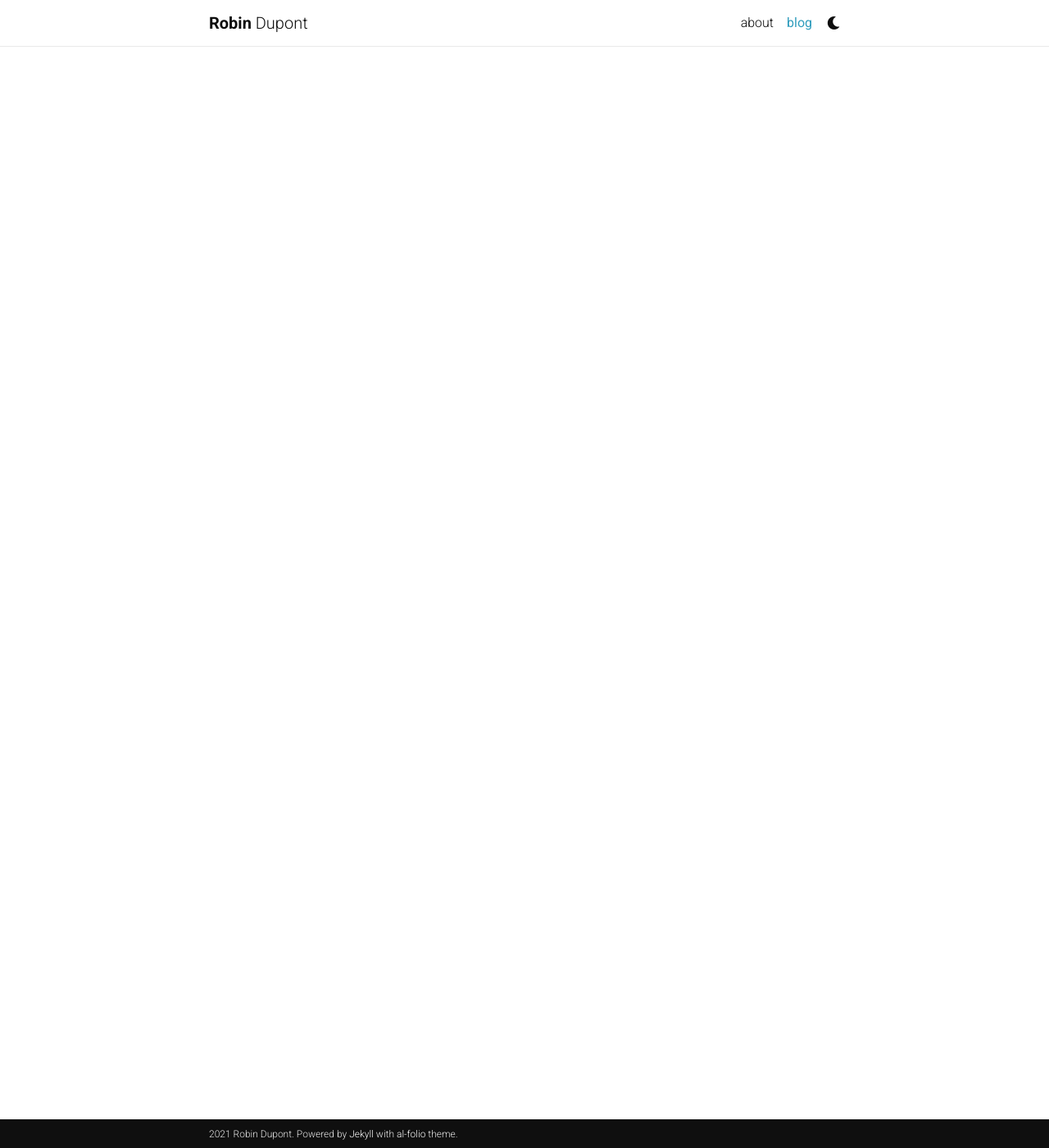
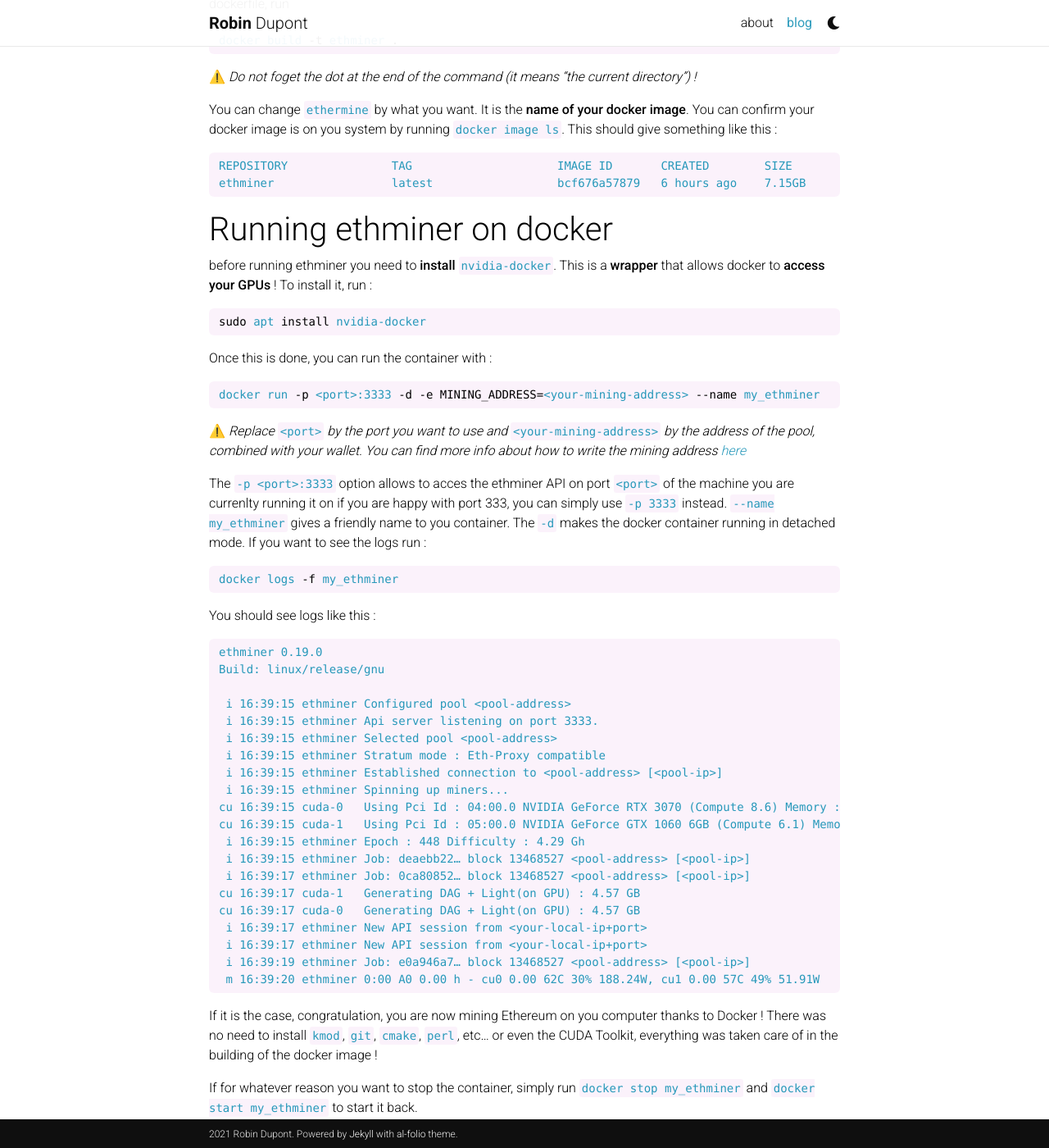
Before and after one commit to N0ciple/n0ciple.github.io, a Jekyll site: the page built from _posts/2021-10-21-ethereum-mining-with-docker.md, in a window 1280 px wide and 1400 px high, scrolled down 3931 px. Shown: the whole window at 82% size. Built offline with Jekyll 4.4.1, drawn with Linux system fonts in a browser that asks for light colours; nearby versions of some CDN libraries; comment, search, counter and statistics services are not loaded; a style sheet for code colours, icons or effects is not loaded; some of the changed text lies outside the part shown.

Commit message:
complete eth-docker post

````diff
--- a/_posts/2021-10-21-ethereum-mining-with-docker.md
+++ b/_posts/2021-10-21-ethereum-mining-with-docker.md
@@ -15,7 +15,24 @@
 
 # Creating the Dockerfile
 
-In order to build our docker container we are going to write a `Dockerfile`  that will contain all the instruction to create the docker image. The original building instructions specific to ethminer can be found on the [`docs/BUILD.md`](https://github.com/ethereum-mining/ethminer/blob/master/docs/BUILD.md) file of the ethermine repo.
+First, let's create a directory to work in, I will call it `ethminer-docker`. In our folder we will first create a script to launch ethminer. Create a file `mining.sh` and write the following script:
+
+```bash
+ethminer --HWMON 2 \
+         -P $MINING_ADDRESS \
+         --api-bind 0.0.0.0:3333
+```
+`--HWMON 2` Enable harware monitoring \
+`-P $MINING_ADDRESS` Uses an environment variable to store the pool address + wallet \
+`--api-bind 0.0.0.0:3333` Enable the API on port 3333. There is no need to change the port, since we can expose a different port to the host with docker.
+
+Your folder structure should now look like this:
+```
+ethminer-docker
+└── mining.sh
+```
+
+Now, in order to build our docker container we are going to write a file called `Dockerfile` that will contain all the instruction to create the docker image. The original building instructions specific to ethminer can be found on the [`docs/BUILD.md`](https://github.com/ethereum-mining/ethminer/blob/master/docs/BUILD.md) file of the ethermine repo.
 
 In our Dockerfile, we first start by writing the following line that allows us to use a premade image from Nvidia containing the drivers as a base image, on top of which we will install the drivers. As you can see here our docker image will have the driver version `460.73.01`.
 
@@ -58,16 +75,21 @@
 Once the modification of the Hunter `config.cmake` file is done, we generate the build configuration with 4 flags. `-DETHASHCL=OFF` **disable OpenCL**, since it is for AMD GPUs. However, ethminer is able to mine on both AMD and Nvidia GPUs at the same time. So if you want to mine Ethereum on such a hardware configuration, enable OpenCL with `-DETHASHCL=ON`. `-DAPICORE=ON` Enables the API (more details on that later). `-DETHASHCUDA=ON` makes sure **CUDA support is enabled**. And finally `-DBINKERN=OFF` prevent the installation of AMD binary kernels (once again, enable if you want to use AMD GPUs).\
 Once this is done we actually build ethminer, then install it (so that it is in our `$PATH`). and finally **delete the repo directory** as we do not need any of these files anymore.\
 
-Now we **expose port `3333`** (or any other port that you want to use) to access the API. The API is a **simple web page** with a few statistics such as the list of the GPUs, their temperature, fan speed and hash rate. This is helpful since we can **easily access all these informations** without having to look at the **docker logs**.
+Now we **expose port `3333`** (or any other port that you want to use, but make sure that this is the same port as the one in your `mining.sh` script) to access the API. The API is a **simple web page** with a few statistics such as the list of the GPUs, their temperature, fan speed and hash rate. This is helpful since we can **easily access all these informations** without having to look at the **docker logs**.
 ```Dockerfile
 EXPOSE 3333
 ```
 Example of the ethminer API :
 <img alt="Example of ethminer API" class="img-fluid rounded " src="{{ site.baseurl }}/assets/img/blog/ethminer_api_example.png" data-zoomable>
 
-Finally we have to **overrive** our base image entrypoint by adding a **new one** !
+We need to copy our mining script in the `/` directory of you docker image.
 ```Dockerfile
-ENTRYPOINT ["bash"]
+COPY mining.sh .
+```
+
+Finally we have to **overrive** our base image entrypoint by adding a **new one**  which will **launch our mining script**!
+```Dockerfile
+ENTRYPOINT [ "bash", "mining.sh" ]
 ```
 
 The final Dockerfile is named `Dockerfile` (no extension) and contains the following :
@@ -95,7 +117,16 @@
 
 EXPOSE 3333
 
-ENTRYPOINT [ "bash" ]
+COPY mining.sh .
+
+ENTRYPOINT [ "bash", "mining.sh" ]
+```
+
+Your folder structure should now look like this:
+```
+ethminer-docker
+├── Dockerfile
+└── mining.sh
 ```
 
 # Building our Docker image
@@ -133,12 +151,40 @@
 ```
 Once this is done, you can run the container with :
 ```bash
-docker run -p 3333 -d --name my_ethminer ethminer <your ethminer command>
+docker run -p <port>:3333 -d -e MINING_ADDRESS=<your-mining-address> --name my_ethminer
 ```
-⚠️ _Replace_ `<your ethminer command>` _by the command you use to start ethminer with the mining options._
+⚠️ _Replace_ `<port>` _by the port you want to use and_ `<your-mining-address>` _by the address of the pool, combined with your wallet. You can find more info about how to write the mining address [here](https://github.com/ethereum-mining/ethminer/blob/master/docs/POOL_EXAMPLES_ETH.md)_
 
-The `-p 3333` option allows to acces the ethminer API on port 3333 of the machine you are currenlty running it on. `--name my_ethminer` gives a friendly name to you container. The `-d` makes the docker container running in detached mode. If you want to see the logs run :
+The `-p <port>:3333` option allows to acces the ethminer API on port `<port>` of the machine you are currenlty running it on if you are happy with port 333, you can simply use `-p 3333` instead. `--name my_ethminer` gives a friendly name to you container. The `-d` makes the docker container running in detached mode. If you want to see the logs run :
 
 ```bash
 docker logs -f my_ethminer
 ```
+
+You should see logs like this :
+```logs
+ethminer 0.19.0
+Build: linux/release/gnu
+
+ i 16:39:15 ethminer Configured pool <pool-address>
+ i 16:39:15 ethminer Api server listening on port 3333.
+ i 16:39:15 ethminer Selected pool <pool-address>
+ i 16:39:15 ethminer Stratum mode : Eth-Proxy compatible
+ i 16:39:15 ethminer Established connection to <pool-address> [<pool-ip>]
+ i 16:39:15 ethminer Spinning up miners...
+cu 16:39:15 cuda-0   Using Pci Id : 04:00.0 NVIDIA GeForce RTX 3070 (Compute 8.6) Memory : 7.65 GB
+cu 16:39:15 cuda-1   Using Pci Id : 05:00.0 NVIDIA GeForce GTX 1060 6GB (Compute 6.1) Memory : 7.65 GB
+ i 16:39:15 ethminer Epoch : 448 Difficulty : 4.29 Gh
+ i 16:39:15 ethminer Job: deaebb22… block 13468527 <pool-address> [<pool-ip>]
+ i 16:39:17 ethminer Job: 0ca80852… block 13468527 <pool-address> [<pool-ip>]
+cu 16:39:17 cuda-1   Generating DAG + Light(on GPU) : 4.57 GB
+cu 16:39:17 cuda-0   Generating DAG + Light(on GPU) : 4.57 GB
+ i 16:39:17 ethminer New API session from <your-local-ip+port>
+ i 16:39:17 ethminer New API session from <your-local-ip+port>
+ i 16:39:19 ethminer Job: e0a946a7… block 13468527 <pool-address> [<pool-ip>]
+ m 16:39:20 ethminer 0:00 A0 0.00 h - cu0 0.00 62C 30% 188.24W, cu1 0.00 57C 49% 51.91W
+```
+
+If it is the case, congratulation, you are now mining Ethereum on you computer thanks to Docker ! There was no need to install `kmod`, `git`, `cmake`, `perl`, etc... or even the CUDA Toolkit, everything was taken care of in the building of the docker image !
+
+If for whatever reason you want to stop the container, simply run `docker stop my_ethminer` and `docker start my_ethminer` to start it back.
````
Also changed, not shown: other parts of _posts/2021-10-21-ethereum-mining-with-docker.md (+0 -13 lines).
